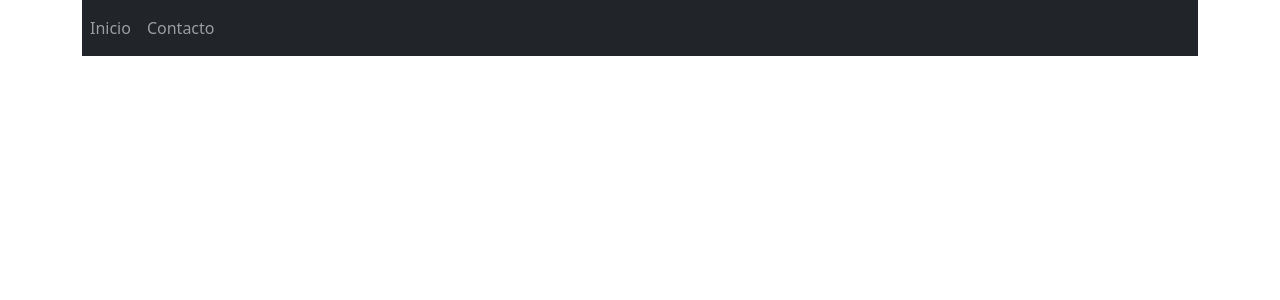
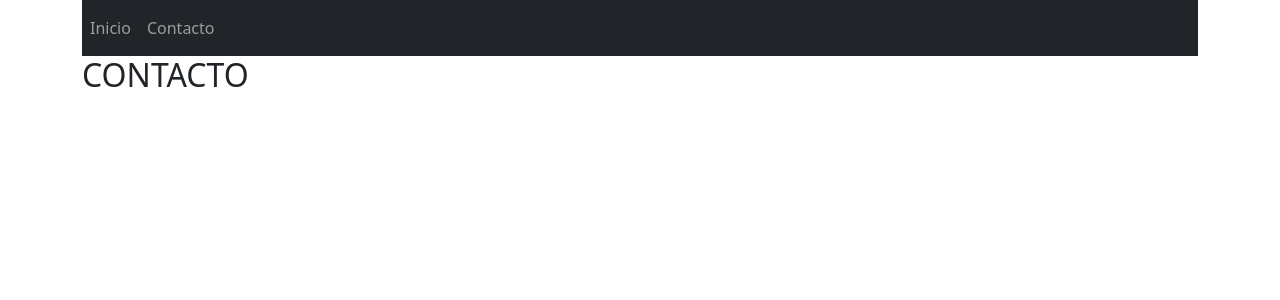
Before and after one commit to HermitsTeam/HermitsTeam.github.io, a React (Create React App) app in the folder portfolio_hermits/: page /contact in a window 1280 px wide. Before the commit this address had no page. Shown: the top 300 px of the page. Built offline with nearby package versions, Linux system fonts and the light colour scheme.

Commit message:
added Home and Contact

```diff
--- a/portfolio_hermits/src/App.jsx
+++ b/portfolio_hermits/src/App.jsx
@@ -6,6 +6,8 @@ import {
 } from "react-router-dom";
 
 import Menu from './components/Menu'
+import Home from './components/Home'
+import Contact from './components/Contact'
 
 function App() {
   return (
@@ -13,7 +15,8 @@ function App() {
       <Router>
         <Menu />
         <Routes>
-
+          <Route exact path="/" element={<Home />} />
+          <Route path="/contact" element={<Contact />} />
         </Routes>
       </Router>
 
--- /dev/null
+++ b/portfolio_hermits/src/components/Contact.jsx
@@ -0,0 +1,11 @@
+import React from 'react'
+
+const Contact = () => {
+    return (
+        <div>
+            <h2>CONTACTO</h2>
+        </div>
+    )
+}
+
+export default Contact
--- /dev/null
+++ b/portfolio_hermits/src/components/Home.jsx
@@ -0,0 +1,11 @@
+import React from 'react'
+
+const Home = () => {
+    return (
+        <div>
+            <h2>HOME</h2>
+        </div>
+    )
+}
+
+export default Home
--- a/portfolio_hermits/src/components/Menu.jsx
+++ b/portfolio_hermits/src/components/Menu.jsx
@@ -14,7 +14,7 @@ const Menu = () => {
 
                     <li className='nav-item'>
 
-                        <Link className='nav-link' to="/">Contacto</Link>
+                        <Link className='nav-link' to="/contact">Contacto</Link>
                     </li>
                 </ul>
 
```
